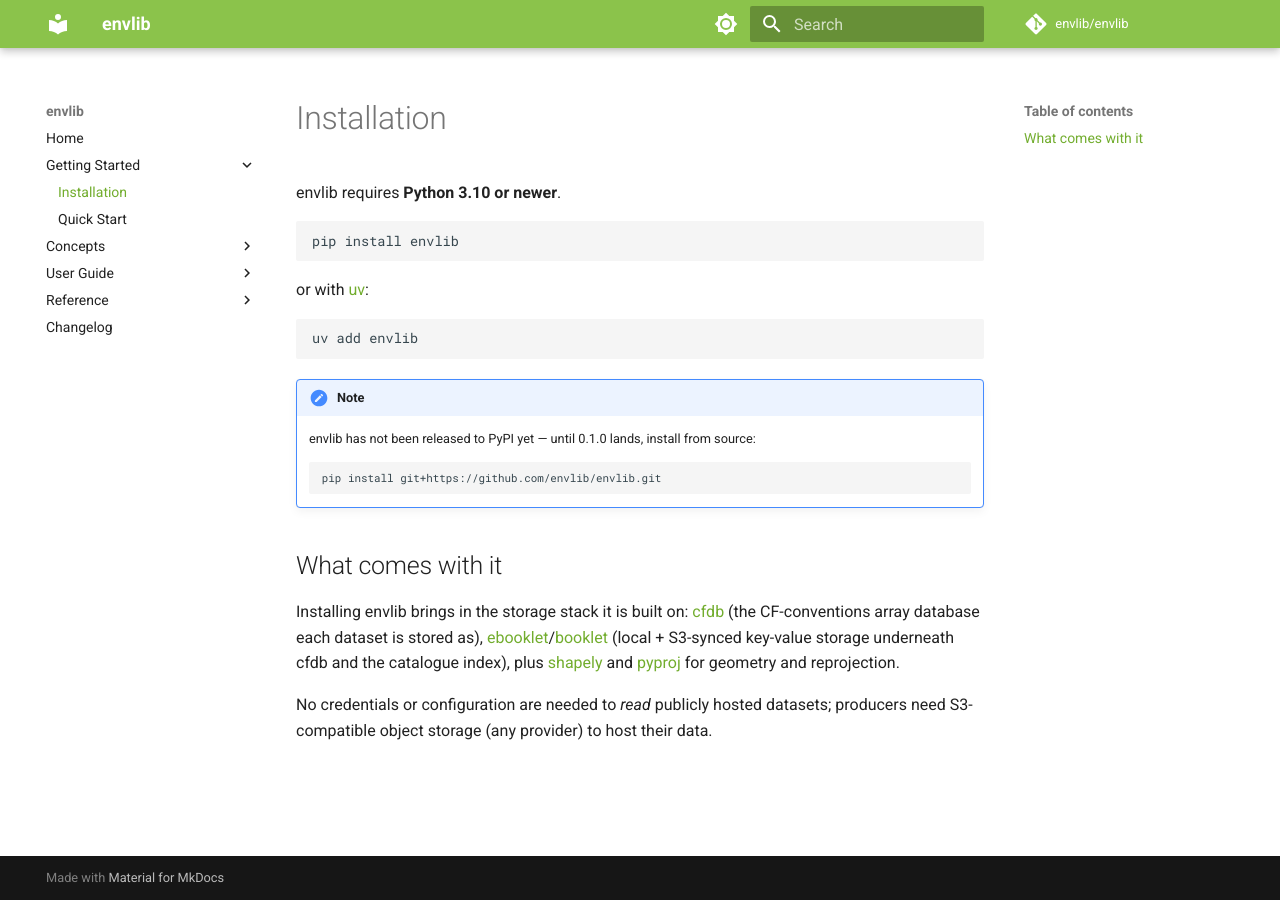
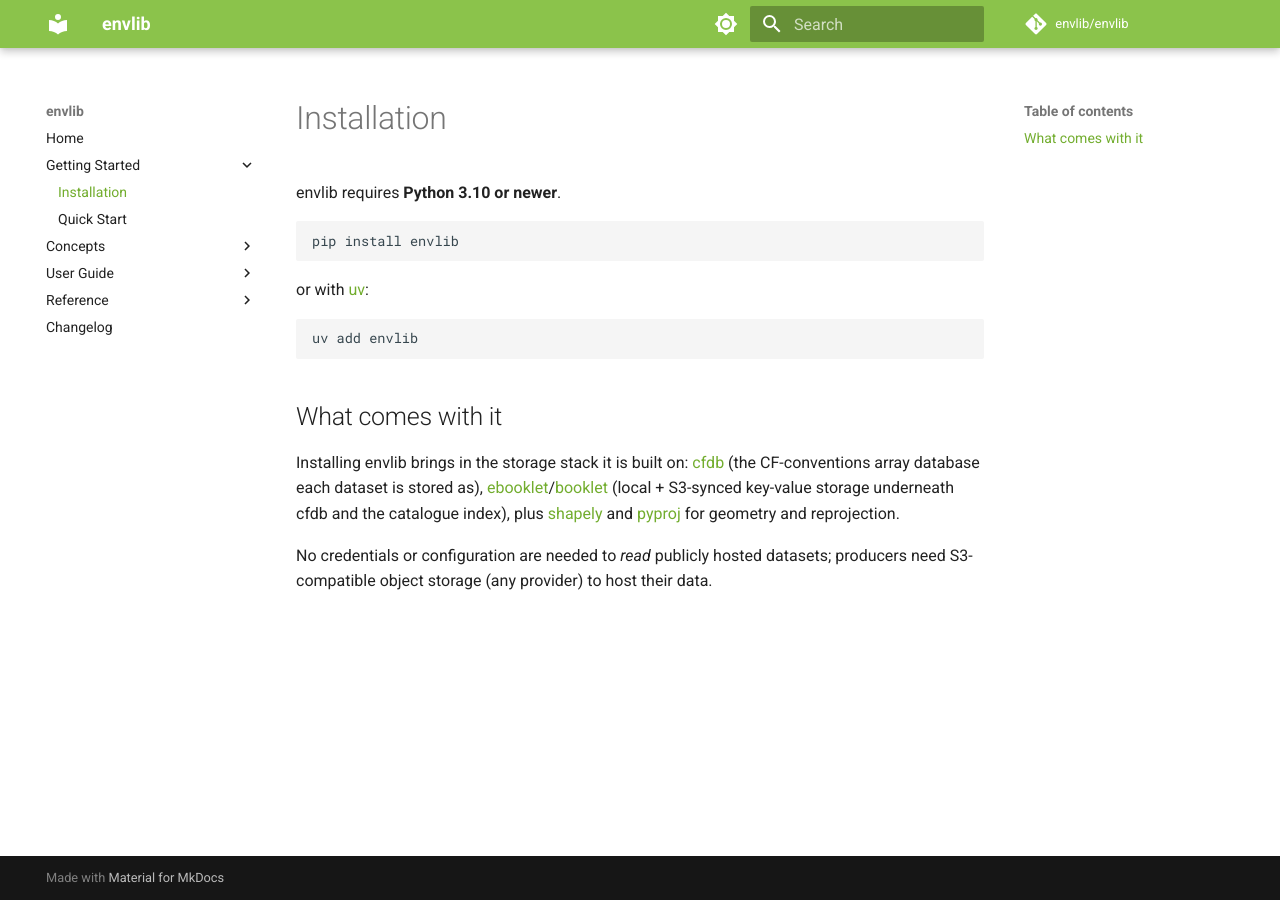
Before and after one commit to envlib/envlib, an MkDocs documentation site: the page built from docs/getting-started/installation.md, in a window 1280 px wide. Built offline with MkDocs 1.6.1 and Material for MkDocs 9.7.7, drawn with Linux system fonts in a browser that asks for light colours; comment, search, counter and statistics services are not loaded.

Commit message:
updated docs

````diff
--- a/docs/getting-started/installation.md
+++ b/docs/getting-started/installation.md
@@ -12,13 +12,6 @@
 uv add envlib
 ```
 
-!!! note
-    envlib has not been released to PyPI yet — until 0.1.0 lands, install from source:
-
-    ```bash
-    pip install git+https://github.com/envlib/envlib.git
-    ```
-
 ## What comes with it
 
 Installing envlib brings in the storage stack it is built on: [cfdb](https://github.com/mullenkamp/cfdb) (the CF-conventions array database each dataset is stored as), [ebooklet](https://github.com/mullenkamp/ebooklet)/[booklet](https://github.com/mullenkamp/booklet) (local + S3-synced key-value storage underneath cfdb and the catalogue index), plus [shapely](https://shapely.readthedocs.io/) and [pyproj](https://pyproj4.github.io/pyproj/) for geometry and reprojection.
````
Also changed, not shown: OPEN_WORK.md (+5 -3 lines), README.md (+0 -2 lines), docs/changelog.md (+2 -2 lines).
